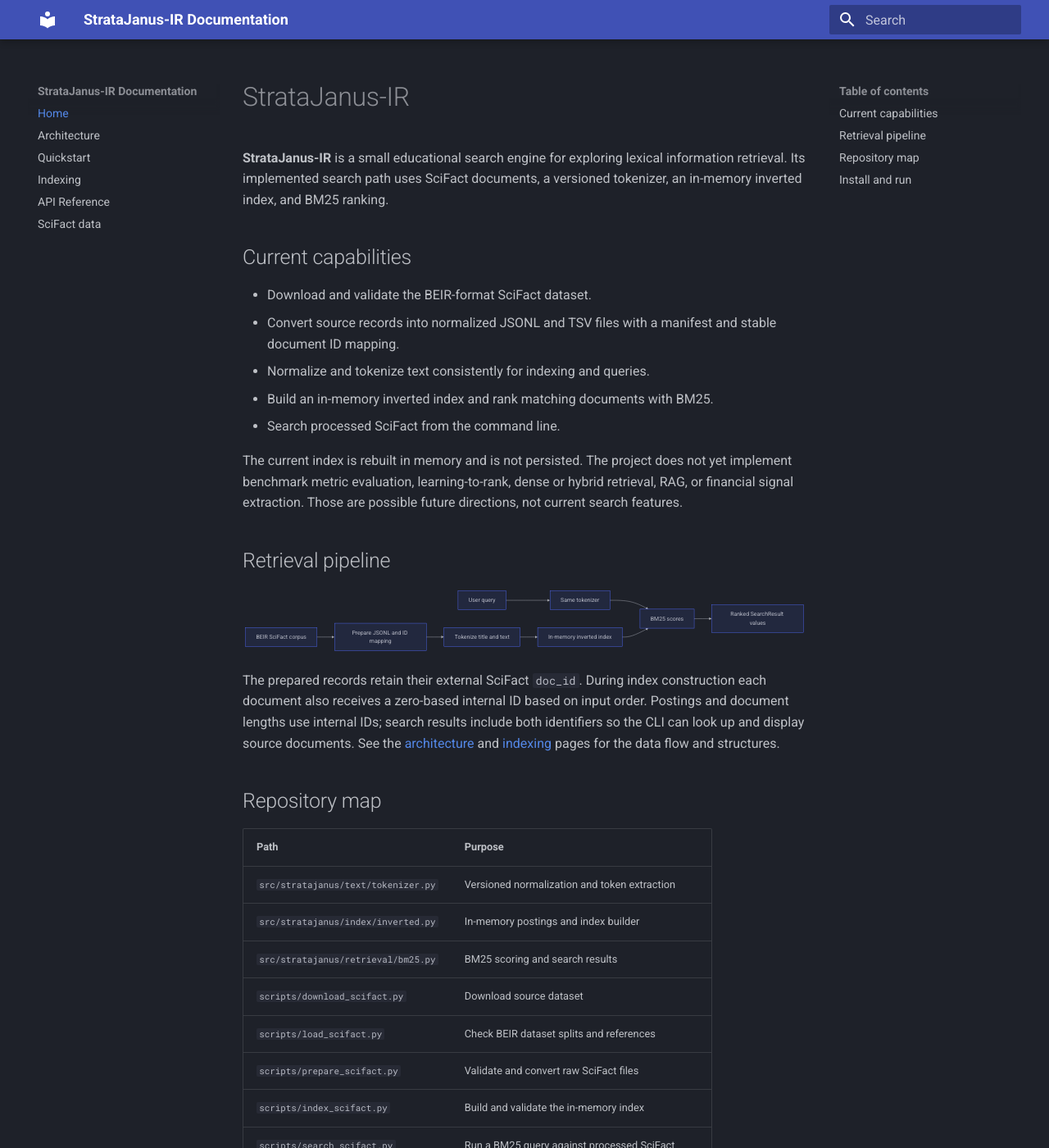
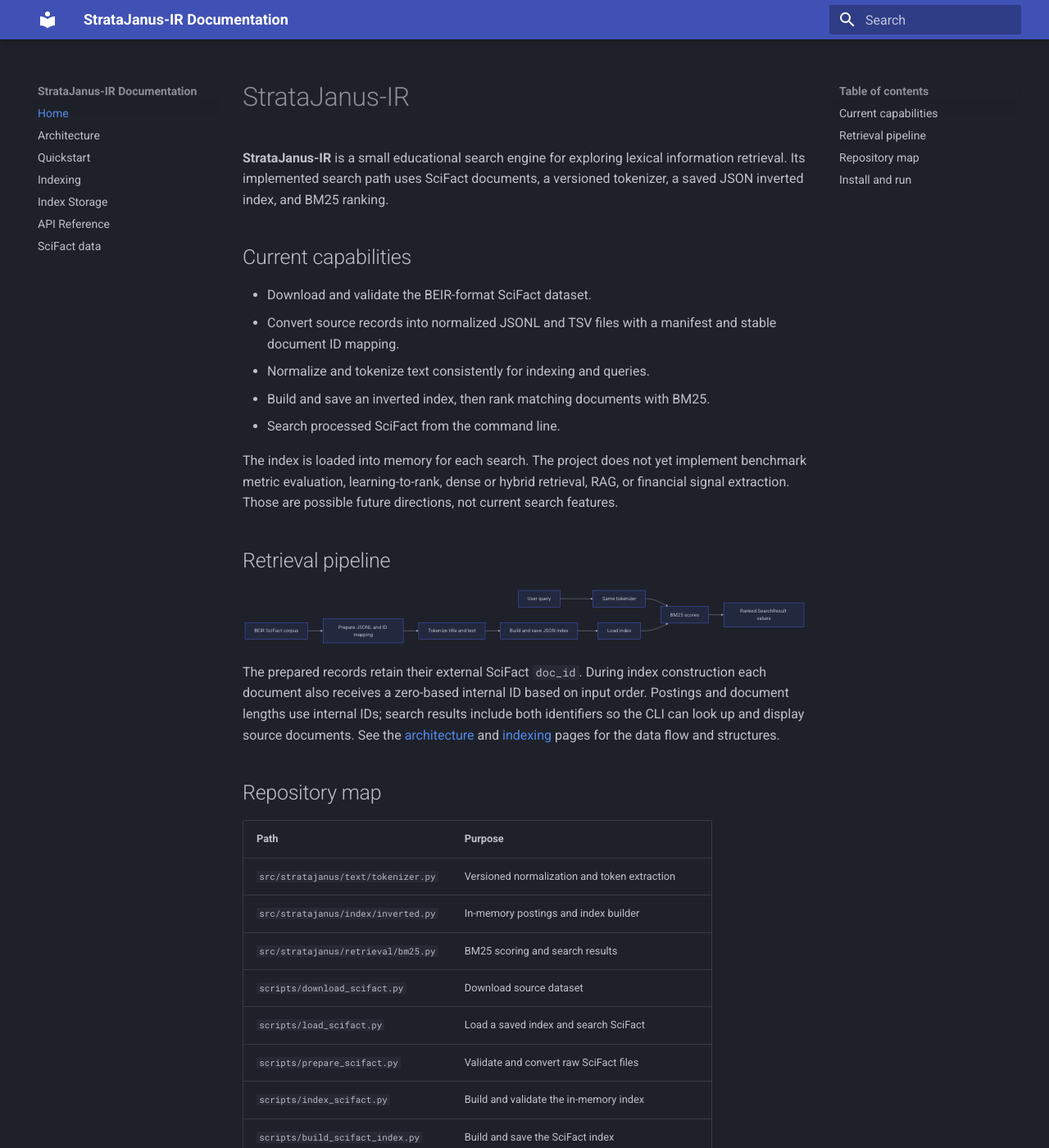
Before and after one commit to jacobkasimir/StrataJanus-IR, an MkDocs documentation site: the page built from docs/index.md, in a window 1280 px wide and 1400 px high. Shown: the whole window at 82% size. Built offline with MkDocs 1.6.1 and Material for MkDocs 9.7.7, drawn with Linux system fonts in a browser that asks for light colours; some of the changed text lies outside the part shown.

Commit message:
ready lexical search engine - build once, save, reuse

````diff
--- a/docs/index.md
+++ b/docs/index.md
@@ -2,7 +2,7 @@
 
 **StrataJanus-IR** is a small educational search engine for exploring lexical
 information retrieval. Its implemented search path uses SciFact documents, a
-versioned tokenizer, an in-memory inverted index, and BM25 ranking.
+versioned tokenizer, a saved JSON inverted index, and BM25 ranking.
 
 ## Current capabilities
 
@@ -10,13 +10,13 @@ versioned tokenizer, an in-memory inverted index, and BM25 ranking.
 - Convert source records into normalized JSONL and TSV files with a manifest
   and stable document ID mapping.
 - Normalize and tokenize text consistently for indexing and queries.
-- Build an in-memory inverted index and rank matching documents with BM25.
+- Build and save an inverted index, then rank matching documents with BM25.
 - Search processed SciFact from the command line.
 
-The current index is rebuilt in memory and is not persisted. The project does
-not yet implement benchmark metric evaluation, learning-to-rank, dense or
-hybrid retrieval, RAG, or financial signal extraction. Those are possible
-future directions, not current search features.
+The index is loaded into memory for each search. The project does not yet
+implement benchmark metric evaluation, learning-to-rank, dense or hybrid
+retrieval, RAG, or financial signal extraction. Those are possible future
+directions, not current search features.
 
 ## Retrieval pipeline
 
@@ -24,10 +24,11 @@ future directions, not current search features.
 flowchart LR
     A[BEIR SciFact corpus] --> B[Prepare JSONL and ID mapping]
     B --> C[Tokenize title and text]
-    C --> D[In-memory inverted index]
+    C --> D[Build and save JSON index]
     Q[User query] --> E[Same tokenizer]
     E --> F[BM25 scores]
-    D --> F
+    D --> L[Load index]
+    L --> F
     F --> G[Ranked SearchResult values]
 ```
 
@@ -46,10 +47,11 @@ the data flow and structures.
 | `src/stratajanus/index/inverted.py` | In-memory postings and index builder |
 | `src/stratajanus/retrieval/bm25.py` | BM25 scoring and search results |
 | `scripts/download_scifact.py` | Download source dataset |
-| `scripts/load_scifact.py` | Check BEIR dataset splits and references |
+| `scripts/load_scifact.py` | Load a saved index and search SciFact |
 | `scripts/prepare_scifact.py` | Validate and convert raw SciFact files |
 | `scripts/index_scifact.py` | Build and validate the in-memory index |
-| `scripts/search_scifact.py` | Run a BM25 query against processed SciFact |
+| `scripts/build_scifact_index.py` | Build and save the SciFact index |
+| `scripts/search_scifact.py` | Search SciFact by building an in-memory index |
 | `tests/` | Tokenizer, index, BM25, and data preparation tests |
 | `docs/` | MkDocs documentation pages |
 
@@ -75,19 +77,19 @@ Run the test suite:
 python -m pytest
 ```
 
-Download and prepare SciFact, then build the in-memory index and search it:
+Download and prepare SciFact, build the saved index once, then search it:
 
 ```bash
 python scripts/download_scifact.py
 python scripts/prepare_scifact.py
-python scripts/index_scifact.py
-python scripts/search_scifact.py "evidence for a scientific claim" --top-k 10
+python scripts/build_scifact_index.py
+python scripts/load_scifact.py "evidence for a scientific claim" --top-k 10
 ```
 
 The download and preparation commands create data under ignored `data/`
-directories. `index_scifact.py` validates an in-memory build; it does not
-write an index artifact. `search_scifact.py` independently loads the processed
-documents and rebuilds the index for each invocation.
+directories. The build command refuses to overwrite an existing index.
+`load_scifact.py` reads that saved index for each query. The separate
+`search_scifact.py` command remains available for an in-memory search.
 
 Preview the documentation locally with:
 
--- a/mkdocs.yml
+++ b/mkdocs.yml
@@ -32,5 +32,6 @@ nav:
   - Architecture: architecture.md
   - Quickstart: quickstart.md
   - Indexing: indexing.md
+  - Index Storage: index_storage.md
   - API Reference: api.md
   - SciFact data: datasets/scifact.md
````
Also changed, not shown: docs/architecture.md (+11 -8 lines), docs/index_storage.md (added, +33 -0 lines), docs/indexing.md (+10 -5 lines), docs/quickstart.md (+7 -4 lines), 2 other files.
